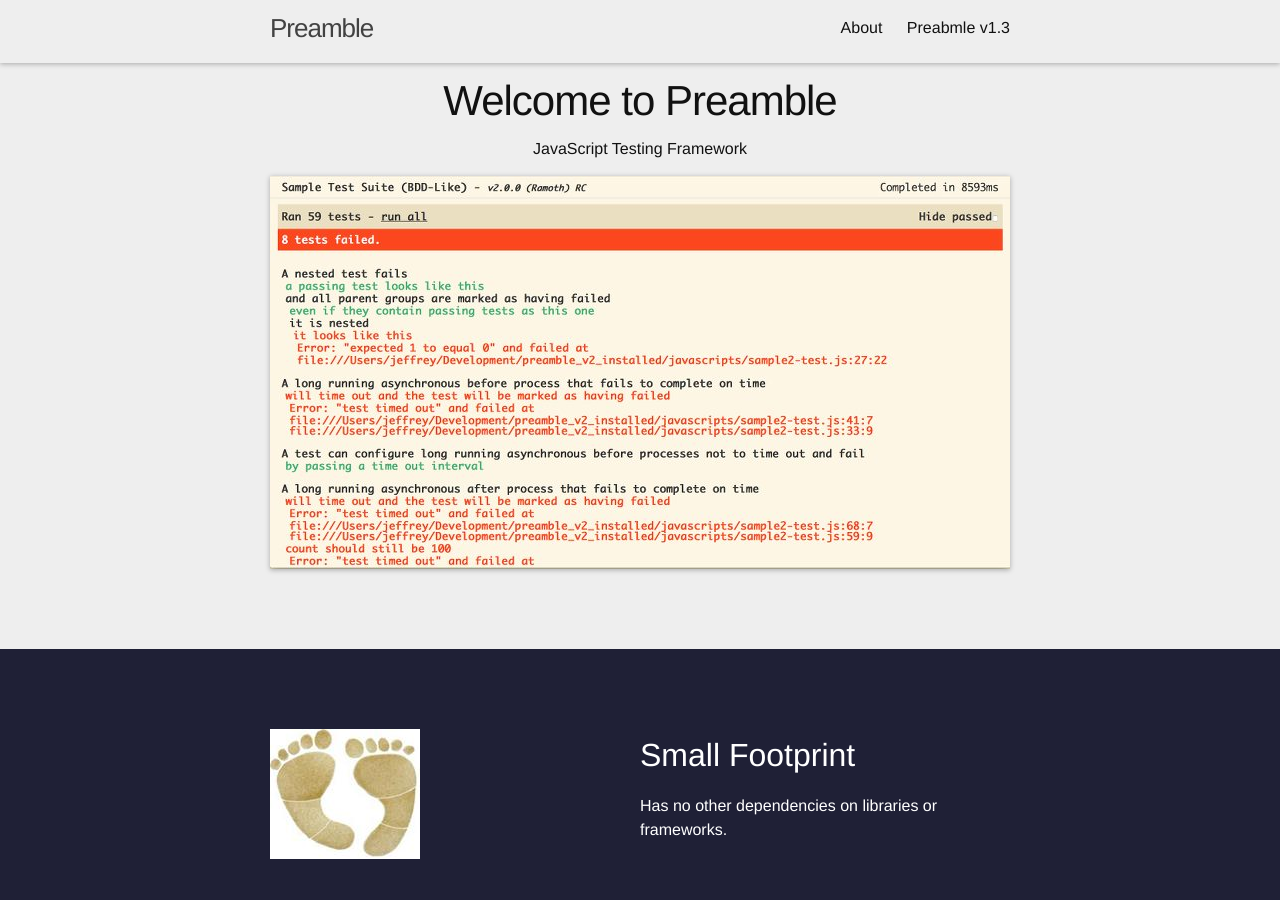
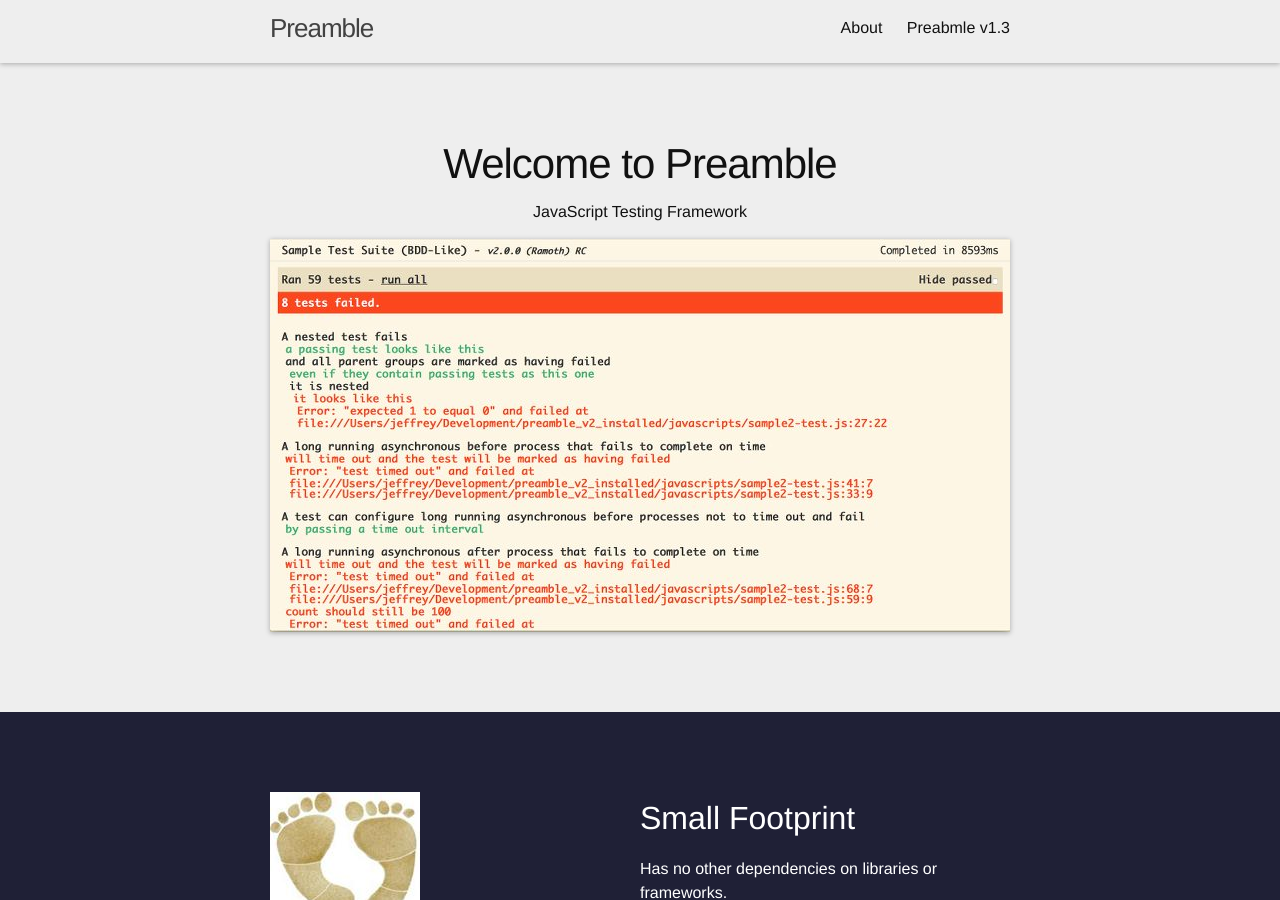
Before and after one commit to jeffschwartz/preamble, a Jekyll site: the page built from index.html, in a window 1280 px wide and 900 px high. Built offline with Jekyll 4.4.1, drawn with Linux system fonts in a browser that asks for light colours; Markdown is read by kramdown in place of the engine named in the settings.

Commit message:
Added extra margin to the top of the index page to clear the fixed header.

```diff
--- a/_layouts/index.html
+++ b/_layouts/index.html
@@ -7,7 +7,7 @@
 
     {% include header.html %}
 
-    <div>
+    <div class="index-content-container">
         {{ content }}
     </div>
 
```
